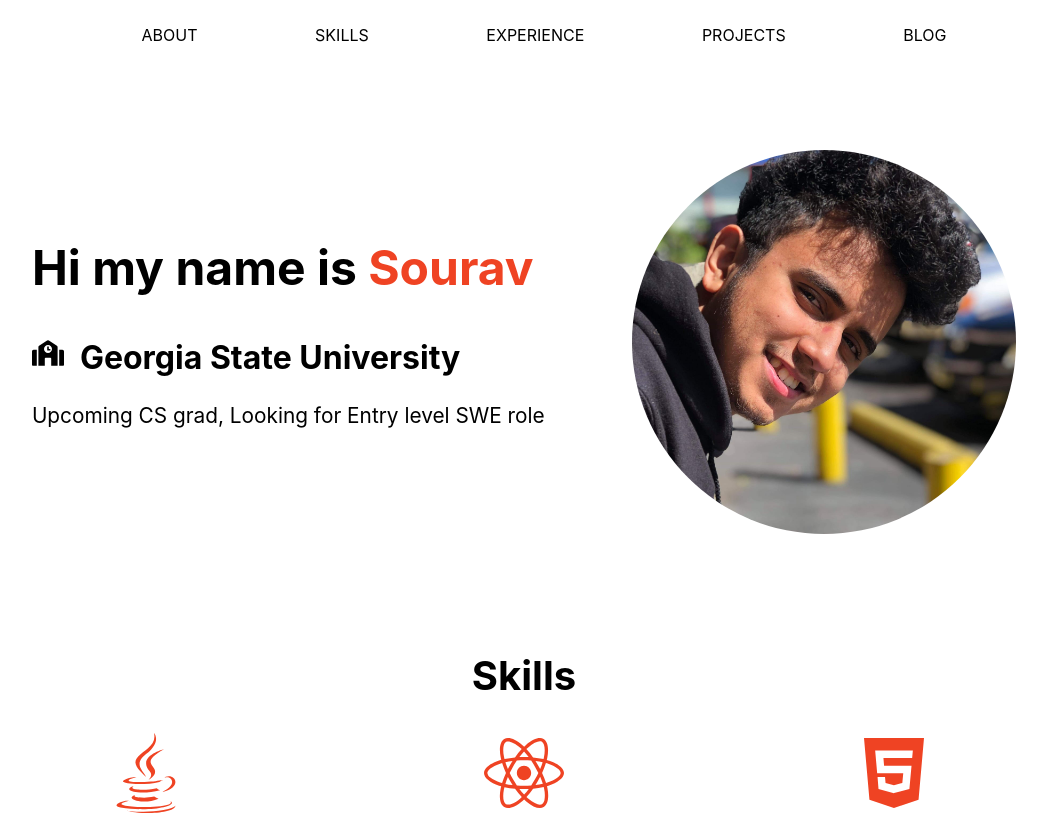
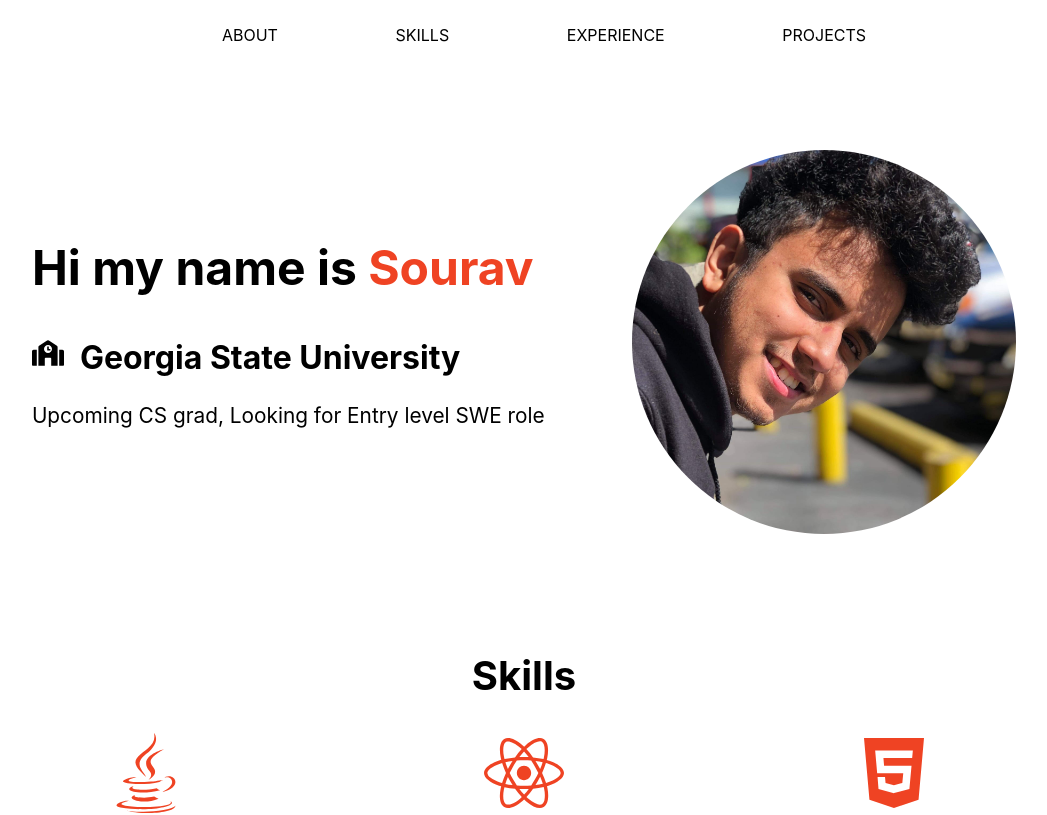
Before and after one commit to souravdhar199/souravsportfolio, a React (Create React App) app: page / in a window 1280 px wide. Shown: the top 815 px of the page, without its empty margins (116-1163 px from the left). Built offline with nearby package versions, Linux system fonts and the light colour scheme; no server answers.

Commit message:
Remove blog

```diff
--- a/src/components/Navbar.js
+++ b/src/components/Navbar.js
@@ -25,9 +25,6 @@ function Navbar() {
             PROJECTS
           </Link>
         </li>
-        <li>
-          <Link activeClass="active">BLOG</Link>
-        </li>
       </ul>
     </nav>
   );
```
